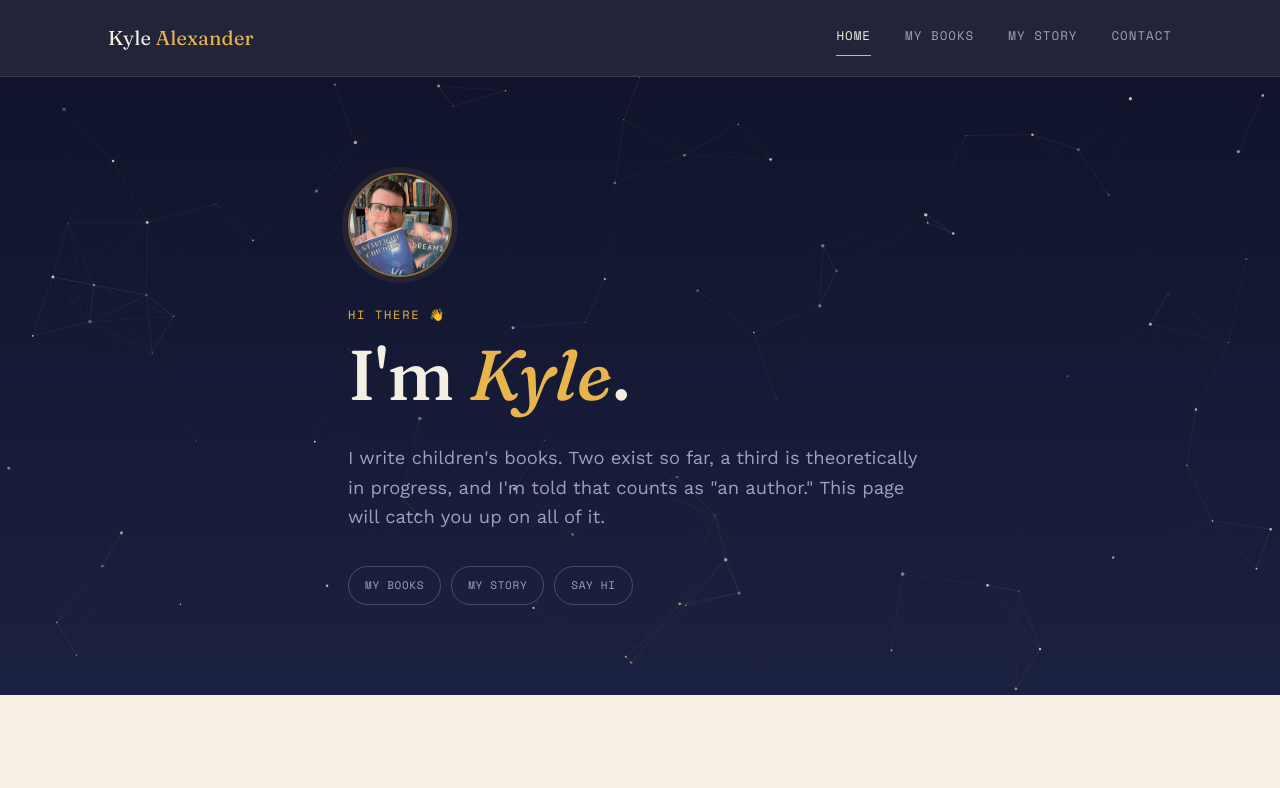
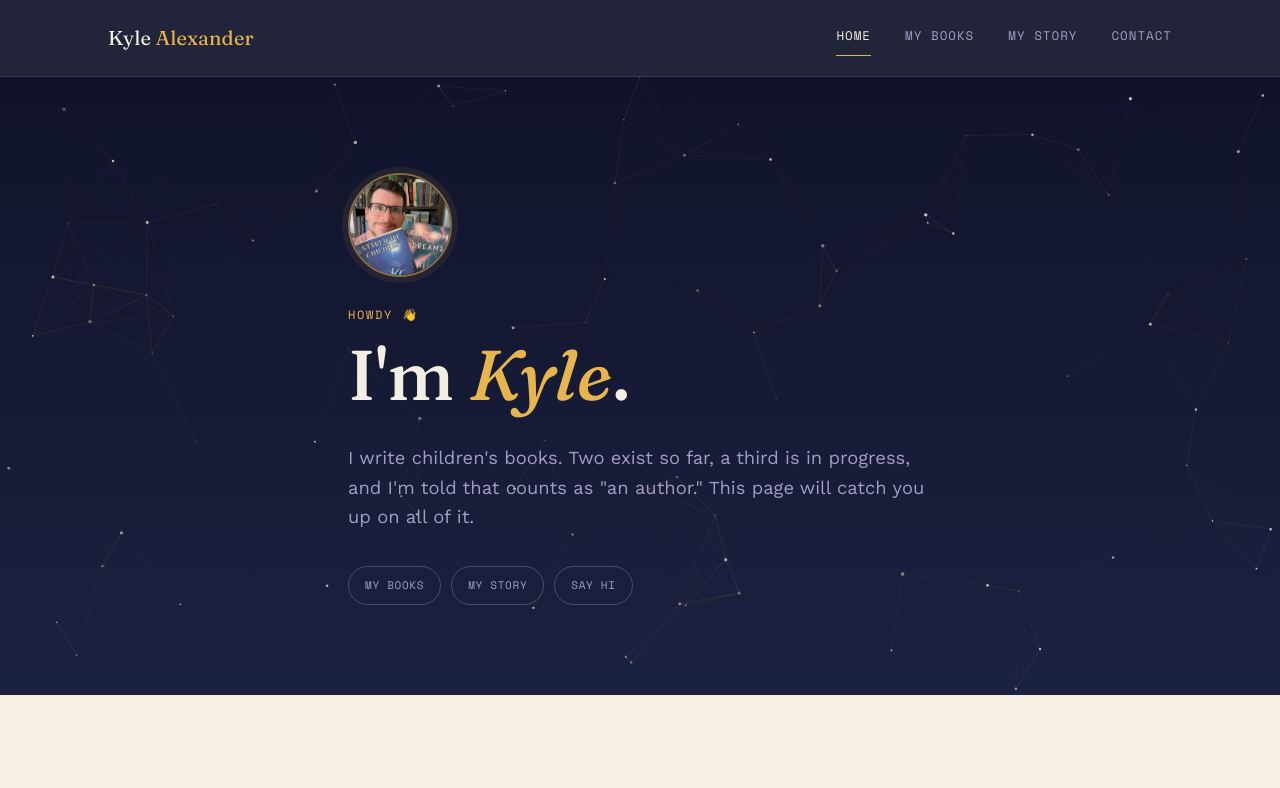
Before and after one commit to The-Doolittle/kyle-alexander-writes, a plain HTML site: page index.html in a window 1280 px wide. Shown: the top 788 px of the page. Drawn offline with nearby package versions, Linux system fonts and the light colour scheme.

Commit message:
Minor language tweaks on front page

```diff
--- a/index.html
+++ b/index.html
@@ -34,9 +34,9 @@
     <div class="portrait-avatar reveal">
       <img src="assets/kyle-alexander.png" alt="Kyle Alexander">
     </div>
-    <p class="eyebrow reveal">Hi there 👋</p>
+    <p class="eyebrow reveal">Howdy 👋</p>
     <h1 class="reveal">I'm <em>Kyle</em>.</h1>
-    <p class="lede reveal">I write children's books. Two exist so far, a third is theoretically in progress, and I'm told that counts as "an author." This page will catch you up on all of it.</p>
+    <p class="lede reveal">I write children's books. Two exist so far, a third is in progress, and I'm told that counts as "an author." This page will catch you up on all of it.</p>
     <div class="jump-row reveal">
       <a href="#books" class="jump-pill">My books</a>
       <a href="#story" class="jump-pill">My story</a>
```
